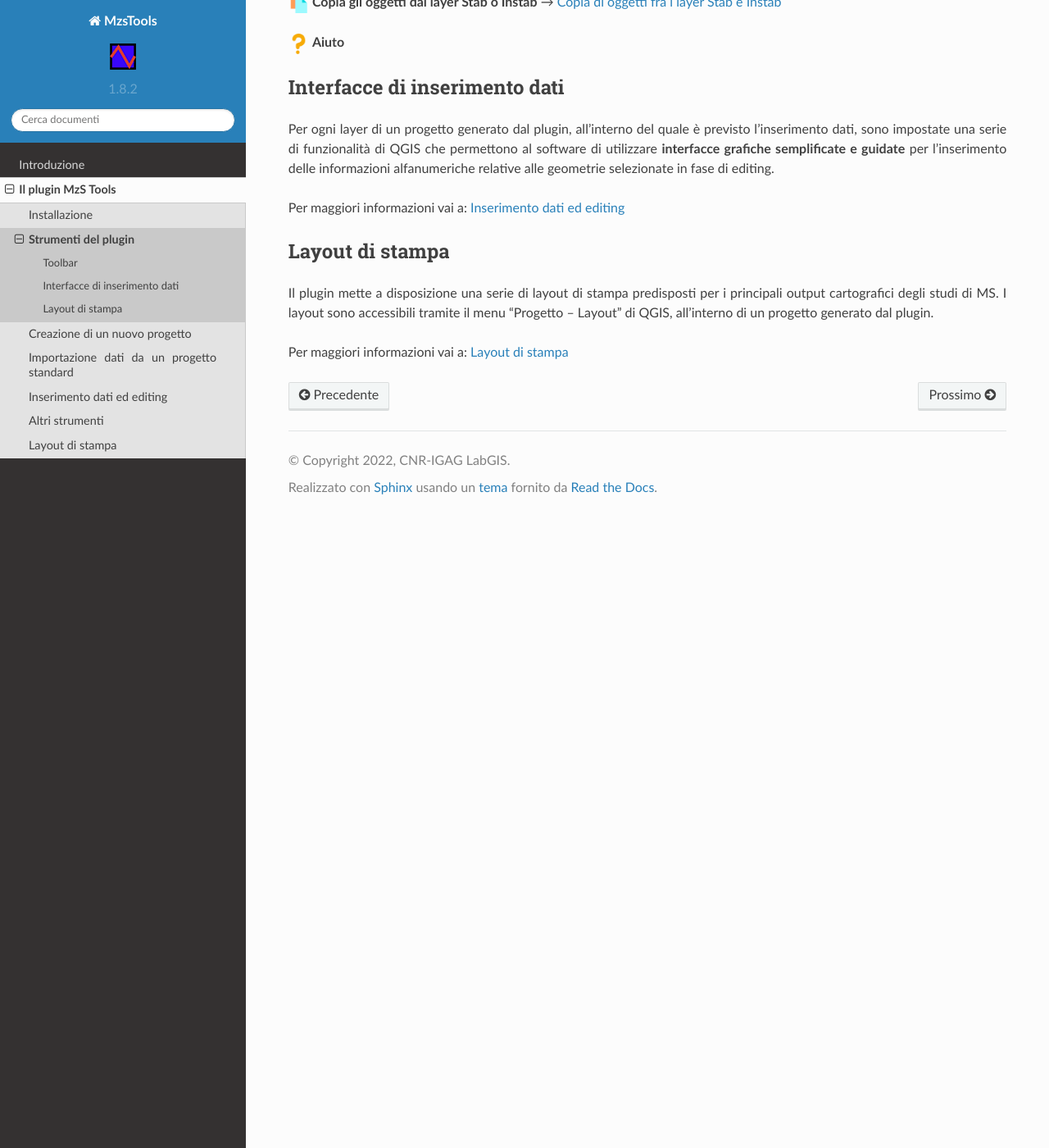
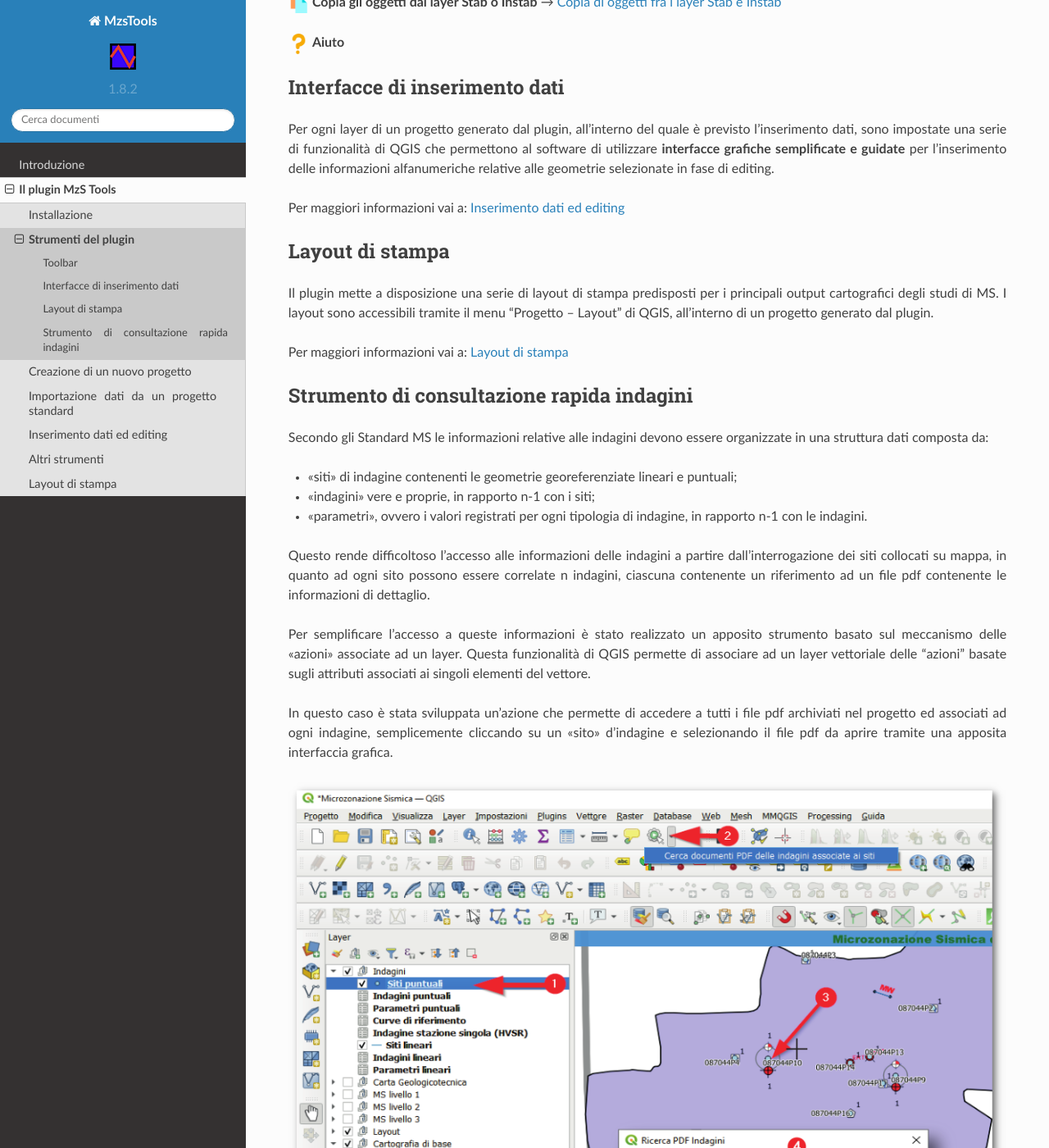
Before and after one commit to CNR-IGAG/mzs-tools, a Sphinx documentation site: the page built from help/source/plugin/strumenti.rst, in a window 1280 px wide and 1400 px high, scrolled down 790 px. Shown: the whole window at 82% size. Built offline with Sphinx 7.4.7 and the Read the Docs theme 2.0.0, drawn with Linux system fonts in a browser that asks for light colours; formulas are drawn with MathJax 3; some of the changed text lies outside the part shown.

Commit message:
update docs

```diff
--- a/help/source/conf.py
+++ b/help/source/conf.py
@@ -46,7 +46,7 @@ master_doc = 'index'
 
 # General information about the project.
 project = u'MzsTools'
-copyright = u'2022, CNR-IGAG LabGIS'
+copyright = u'2023, CNR-IGAG LabGIS'
 
 # The version info for the project you're documenting, acts as replacement for
 # |version| and |release|, also used in various other places throughout the
--- a/help/source/intro.rst
+++ b/help/source/intro.rst
@@ -94,6 +94,11 @@ Riferimenti
 Changelog
 ---------
 
+v1.8.2
+    - Experimental fixes for slow data import and export processes
+    - Updated styles and expressions in QGIS project
+    - Updated and improved print layouts
+
 v1.8.1
     - Fix problem with version strings in project update
 
--- a/help/source/plugin/strumenti.rst
+++ b/help/source/plugin/strumenti.rst
@@ -66,3 +66,42 @@ Layout di stampa
 Il plugin mette a disposizione una serie di layout di stampa predisposti per i principali output cartografici degli studi di MS. I layout sono accessibili tramite il menu “Progetto – Layout” di QGIS, all'interno di un progetto generato dal plugin.
 
 Per maggiori informazioni vai a: :ref:`layout-stampa`
+
+Strumento di consultazione rapida indagini
+""""""""""""""""""""""""""""""""""""""""""
+
+Secondo gli Standard MS le informazioni relative alle indagini devono essere
+organizzate in una struttura dati composta da:
+
+- "siti" di indagine contenenti le geometrie georeferenziate lineari e puntuali;
+- "indagini" vere e proprie, in rapporto n-1 con i siti;
+- "parametri", ovvero i valori registrati per ogni tipologia di indagine, in
+  rapporto n-1 con le indagini.
+
+Questo rende difficoltoso l’accesso alle informazioni delle indagini a partire
+dall’interrogazione dei siti collocati su mappa, in quanto ad ogni sito possono
+essere correlate n indagini, ciascuna contenente un riferimento ad un file pdf
+contenente le informazioni di dettaglio.
+
+Per semplificare l’accesso a queste informazioni è stato realizzato un apposito
+strumento basato sul meccanismo delle "azioni" associate ad un layer. Questa
+funzionalità di QGIS permette di associare ad un layer vettoriale delle “azioni”
+basate sugli attributi associati ai singoli elementi del vettore.
+
+In questo caso è stata sviluppata un'azione che permette di accedere a tutti i
+file pdf archiviati nel progetto ed associati ad ogni indagine, semplicemente
+cliccando su un "sito" d'indagine e selezionando il file pdf da aprire tramite
+una apposita interfaccia grafica.
+
+.. image:: ../img/pdf_search.png
+  :align: center
+
+Per l'utilizzo dello strumento è possibile procedere in questo modo:
+
+1. Selezionare il layer "Siti puntuali" o "Siti Lineari";
+2. Selezionare l’icona "Azione" e fare clic su "Cerca documenti PDF delle
+   indagini associate ai siti";
+3. una volta attivato lo strumento è possibile cliccare su un sito d'indagine
+   visualizzato sulla mappa per effettuare la ricerca dei documenti associati;
+4. i risultati della ricerca vengono presentati in una apposita finestra
+   contenente la lista dei file trovati.
--- a/metadata.txt
+++ b/metadata.txt
@@ -20,7 +20,9 @@ about=The plugin allows the creation of the database and the cartographic repres
 changelog=
 
 		<b>v1.8.2:</b>
-                - Fix progressbar in import tool
+                - Experimental fixes for slow data import and export processes
+				- Updated styles and expressions in QGIS project
+				- Updated and improved print layouts
 		<b>v1.8.1:</b>
                 - Fix problem with version strings in project update
 		<b>v1.8:</b>
```
Also changed, not shown: README.md (+4 -2 lines), help/source/img/pdf_search.png (added).
